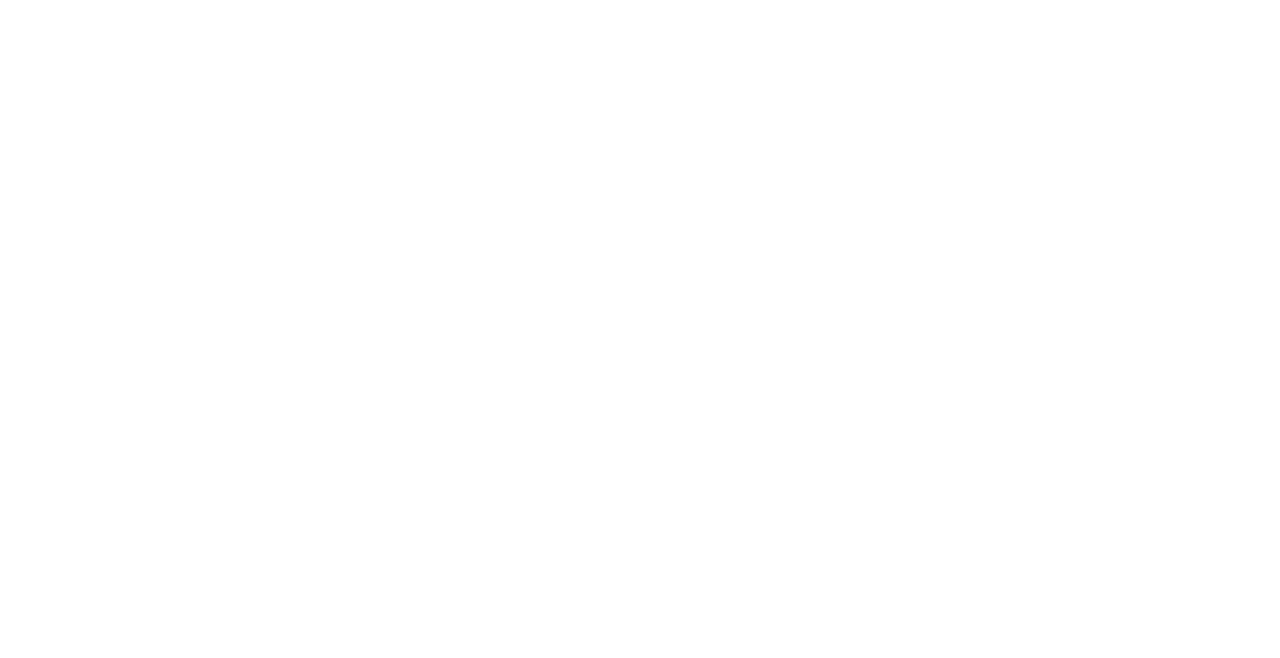
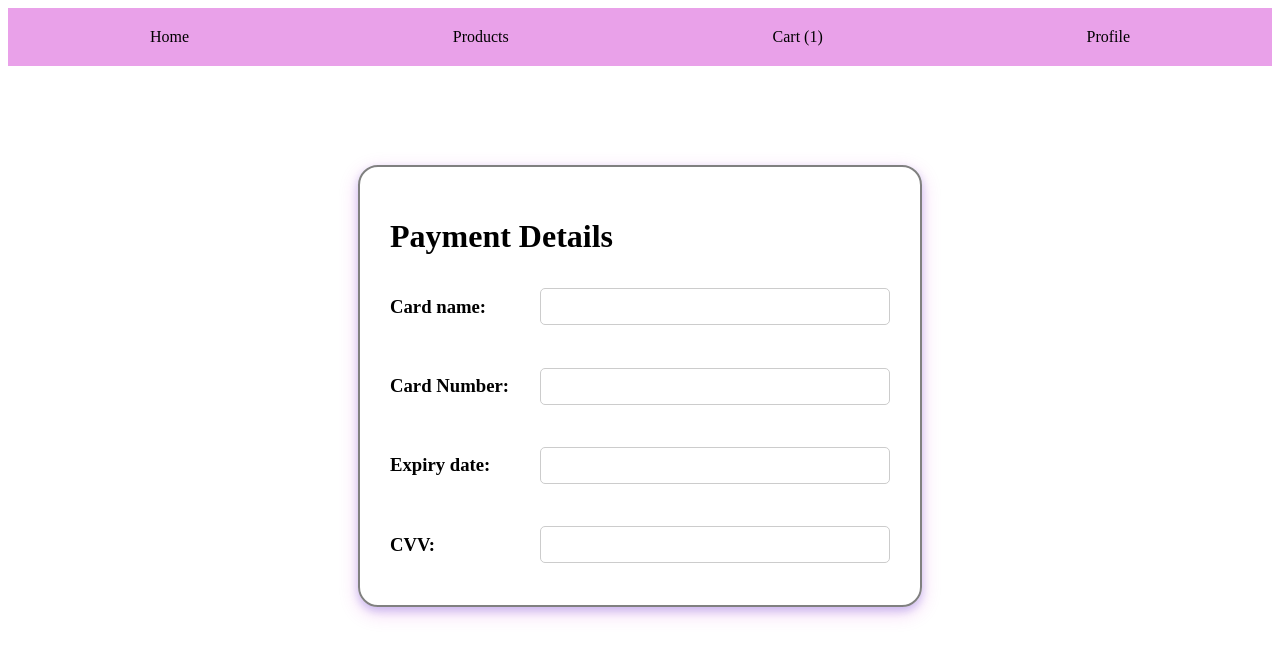
Before and after one commit to 22B01A4514/V-Commerce, a React (Create React App) app: page /payment in a window 1280 px wide. Before the commit this address had no page. Shown: the top 658 px of the page. Built offline with nearby package versions, Linux system fonts and the light colour scheme.

Commit message:
COMMIT658tbxq9u

```diff
--- a/src/App.js
+++ b/src/App.js
@@ -8,21 +8,26 @@ import Eight from './Components.js';
 import Register from './register.js';
 import Profile from './profile.js';
 import CardList from './MainCart.js';
+import Payment from './payment.js';
 // import Login from './login.js';
 // import Tabsfunctionality from './ChangingTabs.js';
 export const globalContext = createContext()
 function App(){
 
-    const [globalcount,setglobalcount] =useState(0);
+    const [globalcount,setglobalcount] =useState(1);
     const [globalUserObject,setGlobalUserObject] = useState({});
     const [card,setcard] = useState([]);
-    return (<globalContext.Provider value={{globalcount,setglobalcount,globalUserObject,setGlobalUserObject,card,setcard}}>
+    const [data,setdata] = useState([]);
+    const [totalPrice, setTotalPrice] = useState([]);
+    return (<globalContext.Provider value={{globalcount,setglobalcount,globalUserObject,setGlobalUserObject,card,setcard,data,setdata,totalPrice, setTotalPrice}}>
             <BrowserRouter>
                 <Routes>
                     <Route path="/" element={<Home/>}/>
                     <Route path="/products" element={<Datafetch/>}/>
                     <Route path="/CardList" element={<CardList/>}/>
                     <Route path="/Profile" element={<Profile/>}/>
+                    <Route path="/view" element={<Details/>}/>
+                    <Route path="/payment" element={<Payment/>}/>
                 </Routes>
             </BrowserRouter>
         </globalContext.Provider>
--- a/src/MainCart.js
+++ b/src/MainCart.js
@@ -2,15 +2,21 @@ import React, { useContext } from "react";
 import { globalContext } from "./App";
 import Eight from "./Components";
 import Navigation from "./navigation";
-
+import { useNavigate } from "react-router-dom";
 function CardList() {
     const { card } = useContext(globalContext);
+    const {totalPrice, setTotalPrice} = useContext(globalContext);
+    const nav = useNavigate();
+    const func = () =>{
+            nav('/payment');
+    }
     return (
+        <div>
         <div>
             <Navigation />
             <h1>Cart</h1>
             {card.map((item, index) => (
-                <div key={index} style={{ display: "flex", flexDirection: "row", marginBottom: 10 }}>
+                <div key={index} style={{ display: "flex", flexDirection: "row", marginBottom: 10 ,boxShadow: "0 4px 8px 0 rgba(0, 0, 0, 0.2), 0 6px 20px 0 rgba(0, 0, 0, 0.19)",borderRadius:20,border:"2px solid gray",width:500,padding:10}}>
                     <img style={{ width: 140, height: 140 }} src={item.path} alt={item.title} />
                     <div style={{ padding: 10, marginLeft: 7, marginTop: -20 }}>
                         <h4>{item.title}</h4>
@@ -18,6 +24,22 @@ function CardList() {
                     </div>
                 </div>
             ))}
+
+        </div>
+        <div>
+            <div style={{border: "2px solid black",
+    borderRadius: 20,
+    float: "right",
+    padding: 20,
+    boxShadow: "0 4px 8px 0 rgba(0, 0, 0, 0.2), 0 6px 20px 0 rgba(0, 0, 0, 0.19)",
+    position: "absolute",
+    marginTop:150,
+    top: 0,
+    right: 0}}>
+                <h3>Total Cart Price: <span style={{fontWeight:"normal"}}>{totalPrice}$</span></h3>
+                <center><button style={{padding:7}} onClick={func}>Place Order</button></center>
+            </div>
+        </div>
         </div>
     );
 }
--- a/src/datafetch.js
+++ b/src/datafetch.js
@@ -2,6 +2,7 @@ import { useEffect, useState } from "react";
 import Cart from './cart.js';
 import axios from 'axios';
 import Navigation from "./navigation.js";
+import View from "./viewProduct.js";
 function Datafetch() {
     const [data, setData] = useState([]);
 
@@ -22,7 +23,7 @@ function Datafetch() {
         <div style={{ display: "flex", flexWrap: "wrap", justifyContent: "center" }}>
      {data.map((dataItem) => (
                 <div >
-                <Cart
+                <View
                     key={dataItem.id}
                     path={dataItem.image}
                     title={dataItem.title}
@@ -31,6 +32,7 @@ function Datafetch() {
                     reviewscount={dataItem.rating.count}
                     width={500}
                     height={600}
+                    description ={dataItem.description}
                 />
                 </div>
             ))}
--- /dev/null
+++ b/src/payment.js
@@ -0,0 +1,53 @@
+import { useContext, useEffect } from "react";
+import { globalContext } from "./App";
+import Navigation from "./navigation";
+
+function Payment() {
+    const { globalUserObject, setGlobalUserObject } = useContext(globalContext);
+
+    useEffect(() => {
+        const name = localStorage.getItem("name");
+        const branch = localStorage.getItem("branch");
+        console.log(name);
+    }, []);
+
+    return (
+        <div>
+        <Navigation />
+        <div style={{ display: "flex", justifyContent: "center", alignItems: "center", margin: 30 }}>
+            <div style={{
+                border: "2px solid gray",
+                borderRadius: 20,
+                width: 500,
+                padding: 30,
+                height: "auto",
+                margin: 'auto',
+                marginTop: 69,
+                boxShadow: "0 4px 8px 0 rgba(20, 20, 200, 0.2), 0 6px 20px 0 rgba(200, 20, 200, 0.19)"
+            }}>
+                <h1>Payment Details</h1>
+                <div style={{ display: "flex", flexDirection: "column", gap: "20px" }}>
+                    <div style={{ display: "flex", flexDirection: "row", alignItems: "center" }}>
+                        <h3 style={{ flex: "0 0 150px" }}><label>Card name:</label></h3>
+                        <input style={{ flex: "1", padding: "10px", borderRadius: "5px", border: "1px solid #ccc" }}></input>
+                    </div>
+                    <div style={{ display: "flex", flexDirection: "row", alignItems: "center" }}>
+                        <h3 style={{ flex: "0 0 150px" }}><label>Card Number:</label></h3>
+                        <input style={{ flex: "1", padding: "10px", borderRadius: "5px", border: "1px solid #ccc" }}></input>
+                    </div>
+                    <div style={{ display: "flex", flexDirection: "row", alignItems: "center" }}>
+                        <h3 style={{ flex: "0 0 150px" }}><label>Expiry date:</label></h3>
+                        <input style={{ flex: "1", padding: "10px", borderRadius: "5px", border: "1px solid #ccc" }}></input>
+                    </div>
+                    <div style={{ display: "flex", flexDirection: "row", alignItems: "center" }}>
+                        <h3 style={{ flex: "0 0 150px" }}><label>CVV:</label></h3>
+                        <input style={{ flex: "1", padding: "10px", borderRadius: "5px", border: "1px solid #ccc" }}></input>
+                    </div>
+                </div>
+            </div>
+        </div>
+        </div>
+    );
+}
+
+export default Payment;
--- a/src/products&reviews.js
+++ b/src/products&reviews.js
@@ -1,9 +1,13 @@
-import React, { useRef,useState } from 'react';
+import React, { useContext, useRef,useState } from 'react';
 import Eight from './Components.js';
 import Rev from './reviews.js';
+import { globalContext } from './App.js';
+import Navigation from './navigation.js';
 function Details() {
     const [append,setappend] = useState([]);
     const firstRef = useRef(null);
+    const {data,setdata} = useContext(globalContext);
+    const { card, setcard } = useContext(globalContext);
     const formSubmit = (event) => {
         event.preventDefault();
         console.log("Adding Review");
@@ -11,7 +15,13 @@ function Details() {
         console.log(firstRef.current.value);
         firstRef.current.value = "";
     }
+    const func = () =>{
+        const obj = { path:data.path, title:data.title, price:data.price, reviewsrate:data.reviewsrate, reviewscount:data.reviewscount };
+        setcard((prevcards)=>[...prevcards,obj]);
+    }
     return (
+        <div>
+            <Navigation/>
         <div
             style={{padding: 10,border: '2px solid gray',boxShadow: '0 4px 8px 0 rgba(0, 0, 0, 0.2), 0 6px 20px 0 rgba(0, 0, 0, 0.19)'}}>
             <div>
@@ -19,25 +29,28 @@ function Details() {
             </div>
             <div style={{ display: 'flex', flexFlow: 'row wrap' }}>
                 <div>
-                    <img width={300} height={300} src="Shirt.jpg" alt="Product" />
+                    <img width={300} height={300} src={data.path} alt="Product" />
                 </div>
                 <div style={{ flex: 1, marginLeft: 20 }}>
                     <h2>Product Name</h2>
                     <p>
-                        Casual shirts are great for everyday wear and come in a few popular styles. Button-down shirts
+                        {/* Casual shirts are great for everyday wear and come in a few popular styles. Button-down shirts
                         are classic and can be dressed up or down. T-shirts are simple and comfortable, perfect for
                         lounging or casual outings. Polo shirts add a touch of style with their collar and buttons.
                         Henleys are similar to T-shirts but have a buttoned neck. Flannel shirts are soft and warm, often
-                        with plaid patterns. Each type offers a relaxed look suitable for various activities.
+                        with plaid patterns. Each type offers a relaxed look suitable for various activities. */}
+                        {data.title}
                     </p>
-                    <Eight />
+                    <h3>Price : <span style={{fontWeight:"normal"}}>{data.price}$</span></h3>
+                    {/* <Eight /> */}
+                    <button onClick={func}>Add to cart</button>
                 </div>
             </div>
             <hr />
             <div>
                 <h2>Product Specifications</h2>
                 <p style={{ fontFamily: 'verdana' }}>
-                    Slices of raw onion, lettuce, bacon, mayonnaise, and other ingredients add flavor.
+                {data.description}
                 </p>
             </div>
             <hr />
@@ -60,6 +73,7 @@ function Details() {
                 </ul>
              </div>
         </div>
+        </div>
     );
 }
 
--- /dev/null
+++ b/src/viewProduct.js
@@ -0,0 +1,33 @@
+import React, { useContext } from "react";
+import Details from "./products&reviews";
+import { useNavigate } from "react-router-dom";
+import { globalContext } from "./App";
+function View({path, title, price, reviewsrate, reviewscount,description }) {
+    const {data,setdata} = useContext(globalContext);
+    const nav = useNavigate();
+    const func = () => {
+        nav('/view');
+        const obj = {path,title,price, reviewsrate, reviewscount,description};
+        setdata(obj);
+    };
+
+    return (
+        <div style={{ margin: 4, padding: 3, width: 300, height: 300, fontSize: 10, backgroundColor: "white", borderRadius: 10, boxShadow: "0 4px 8px 0 rgba(0, 0, 0, 0.2), 0 6px 20px 0 rgba(0, 0, 0, 0.19)" }}>
+            <center>
+                <img alt="image" src={path} width={100} height={100} style={{ borderRadius: 200 }} />
+                <h3>{title}</h3>
+                <h3>Rating: {reviewsrate}</h3>
+            </center>
+            <div style={{ display: "flex", alignItems: "center", justifyContent: "center" }}>
+                <h3><pre>price: {price}$</pre></h3><br/>
+                {/* <p>Description: {description}$</p> */}
+            </div>
+            <hr />
+            <center>
+                <button onClick={func}>View Product</button>
+            </center>
+        </div>
+    );
+}
+
+export default View;
```
Also changed, not shown: src/Components.js (+4 -82 lines).
